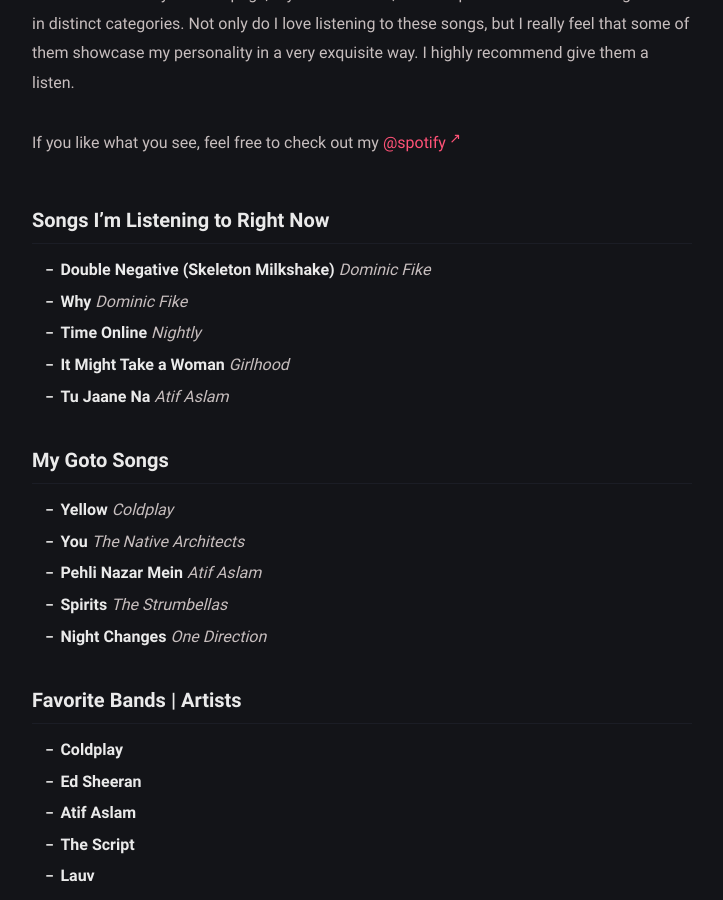
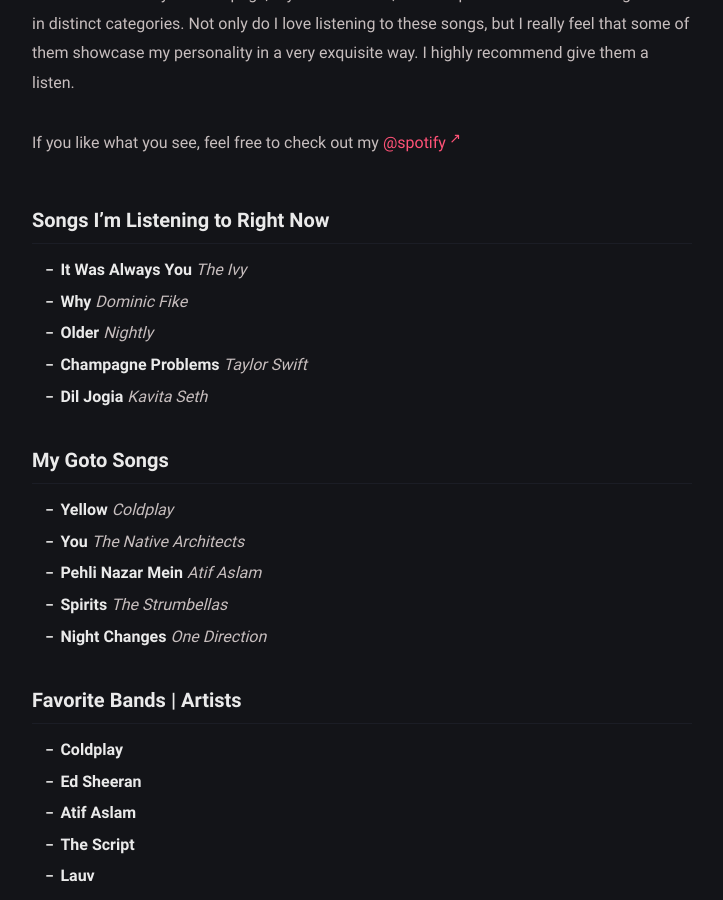
Before and after one commit to abaqai/abaqai.github.io, a Jekyll site: the page built from about.md, in a window 1280 px wide and 900 px high, scrolled down 322 px. Shown: the whole window, without its empty margins (278-1001 px from the left). Built offline with Jekyll 4.4.1, drawn with Linux system fonts in a browser that asks for light colours; nearby versions of some CDN libraries.

Commit message:
Update Music

```diff
--- a/about.md
+++ b/about.md
@@ -13,11 +13,11 @@
 
 ### Songs I'm Listening to Right Now
 
-* **Double Negative (Skeleton Milkshake)** *Dominic Fike*
+* **It Was Always You** *The Ivy*
 * **Why** *Dominic Fike*
-* **Time Online** *Nightly*
-* **It Might Take a Woman** *Girlhood*
-* **Tu Jaane Na** *Atif Aslam*
+* **Older** *Nightly*
+* **Champagne Problems** *Taylor Swift*
+* **Dil Jogia** *Kavita Seth*
 
 ### My Goto Songs
 
```
Also changed, not shown: 14 other files.
